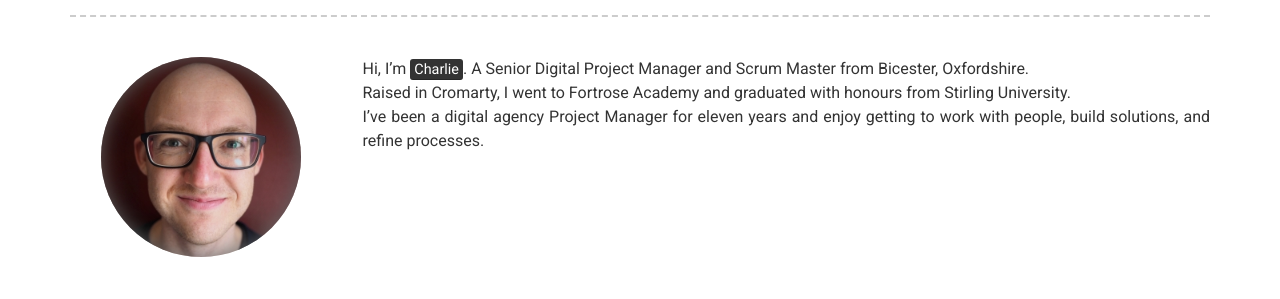
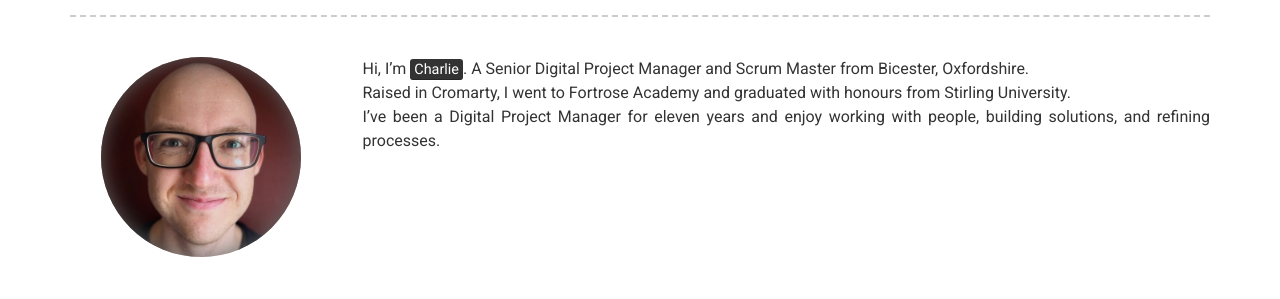
Before and after one commit to csgdavidson/Charlie-Davidson2, a Jekyll site: the page built from index.md, in a window 1280 px wide. Shown: the part 222-521 px from the top of the page. Built offline with Jekyll 4.4.1, drawn with Linux system fonts in a browser that asks for light colours; nearby versions of some CDN libraries.

Commit message:
Update _config.yml

```diff
--- a/_config.yml
+++ b/_config.yml
@@ -20,7 +20,7 @@ about_profile_image: charlie.jpg
 about_content:
   Hi, I'm <mark>Charlie</mark>. A Senior Digital Project Manager and Scrum Master from Bicester, Oxfordshire. <br>
   Raised in Cromarty, I went to Fortrose Academy and graduated with honours from Stirling University. <br>
-  I've been a digital agency Project Manager for eleven years and enjoy getting to work with people, build solutions, and refine processes.
+  I've been a Digital Project Manager for eleven years and enjoy working with people, building solutions, and refining processes.
 
 # Projects Section
 projects_title: Certifications
```
